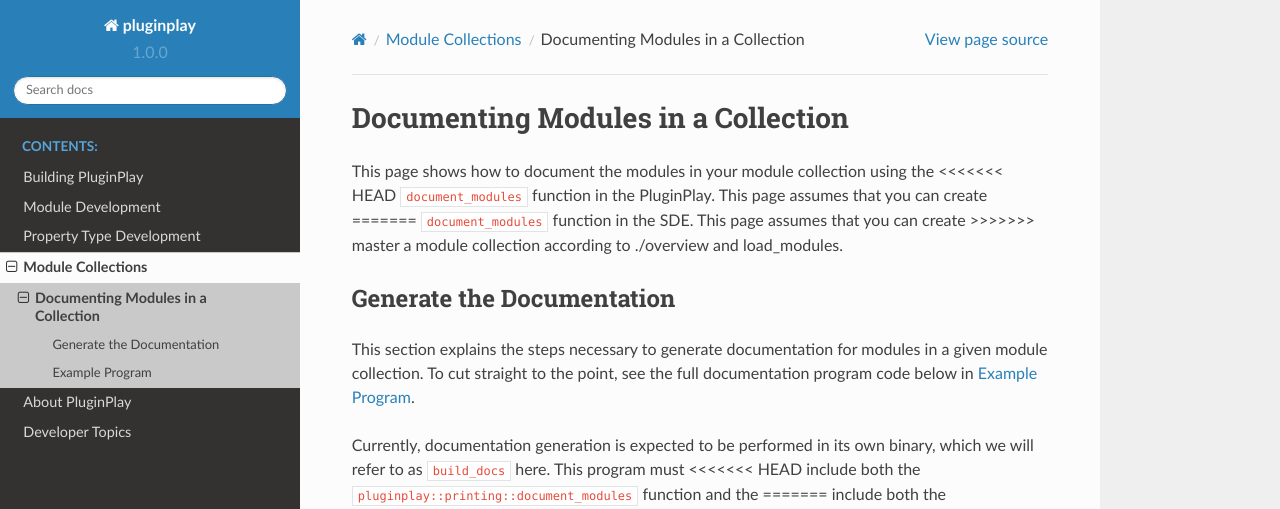
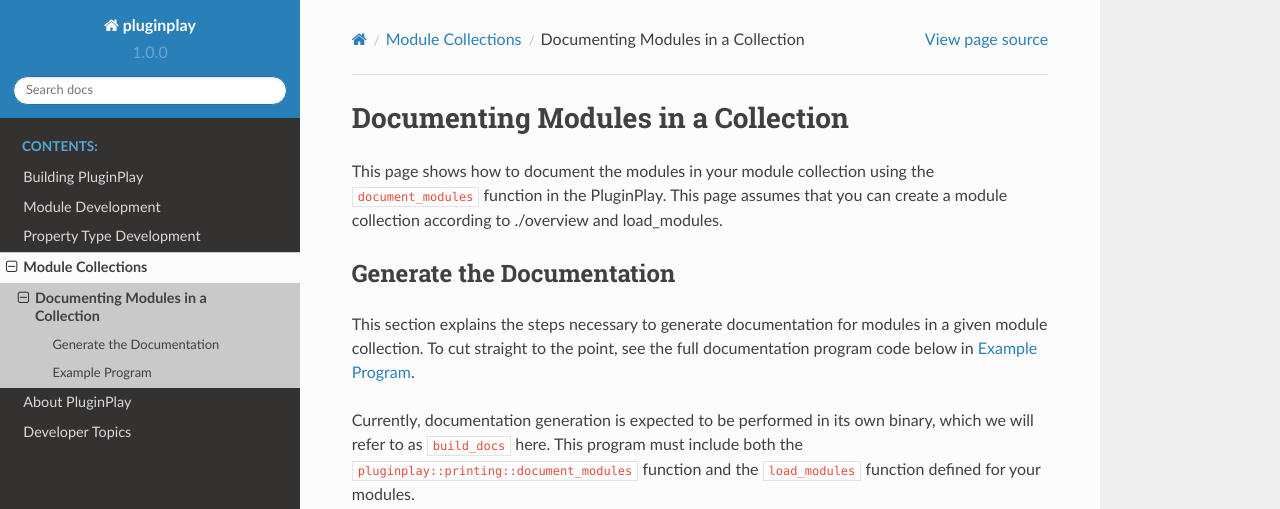
Before and after one commit to NWChemEx/PluginPlay, a Sphinx documentation site: the page built from docs/source/module_collections/document_modules.rst, in a window 1280 px wide and 1400 px high. Shown: the top 509 px of the window. Built offline with Sphinx 7.4.7 and the Read the Docs theme 2.0.0, drawn with Linux system fonts in a browser that asks for light colours; pages that are not in the unit, such as notebooks, are missing from menus; some of the changed text lies outside the part shown.

Commit message:
Fix missing renamings

```diff
--- a/docs/source/module_collections/document_modules.rst
+++ b/docs/source/module_collections/document_modules.rst
@@ -3,11 +3,7 @@
 ***********************************
 
 This page shows how to document the modules in your module collection using the
-<<<<<<< HEAD
 ``document_modules`` function in the PluginPlay. This page assumes that you can create
-=======
-``document_modules`` function in the SDE. This page assumes that you can create
->>>>>>> master
 a module collection according to :doc:`./overview` and :doc:`load_modules`.
 
 Generate the Documentation
@@ -19,22 +15,14 @@
 
 Currently, documentation generation is expected to be performed in its own
 binary, which we will refer to as ``build_docs`` here. This program must
-<<<<<<< HEAD
 include both the ``pluginplay::printing::document_modules`` function and the
-=======
-include both the ``sde::printing::document_modules`` function and the
->>>>>>> master
 ``load_modules`` function defined for your modules.
 
 .. literalinclude:: ../../../tests/pluginplay/docs/generate_module_documentation.cpp
    :language: c++
    :lines: 1, 3-5
 
-<<<<<<< HEAD
 Next, set up a ``pluginplay::ModuleManager`` and load your modules with the
-=======
-Next, set up a ``sde::ModuleManager`` and load your modules with the
->>>>>>> master
 ``load_modules`` you wrote.
 
 .. literalinclude:: ../../../tests/pluginplay/docs/generate_module_documentation.cpp
@@ -42,11 +30,7 @@
    :lines: 17-21
 
 The final step is to generate documentation through
-<<<<<<< HEAD
 ``pluginplay::printing::document_modules``, by providing your ``ModuleManager``
-=======
-``sde::printing::document_modules``, by providing your ``ModuleManager``
->>>>>>> master
 instance (``mm`` here) and the ``std::filesystem::path`` to an existing
 directory where the documentation should be output (``doc_path`` here). How this
 path is generated is a detail left to the developer's discretion. For simplicity
@@ -63,11 +47,7 @@
 ===============
 
 The following code is a minimal example program generating documentation for
-<<<<<<< HEAD
 the test modules in PluginPlay. Modify the code according to the TODO comments to
-=======
-the test modules in SDE. Modify the code according to the TODO comments to
->>>>>>> master
 generate documentation for your modules.
 
 .. literalinclude:: ../../../tests/pluginplay/docs/generate_module_documentation.cpp
```
Also changed, not shown: 2 other files.
